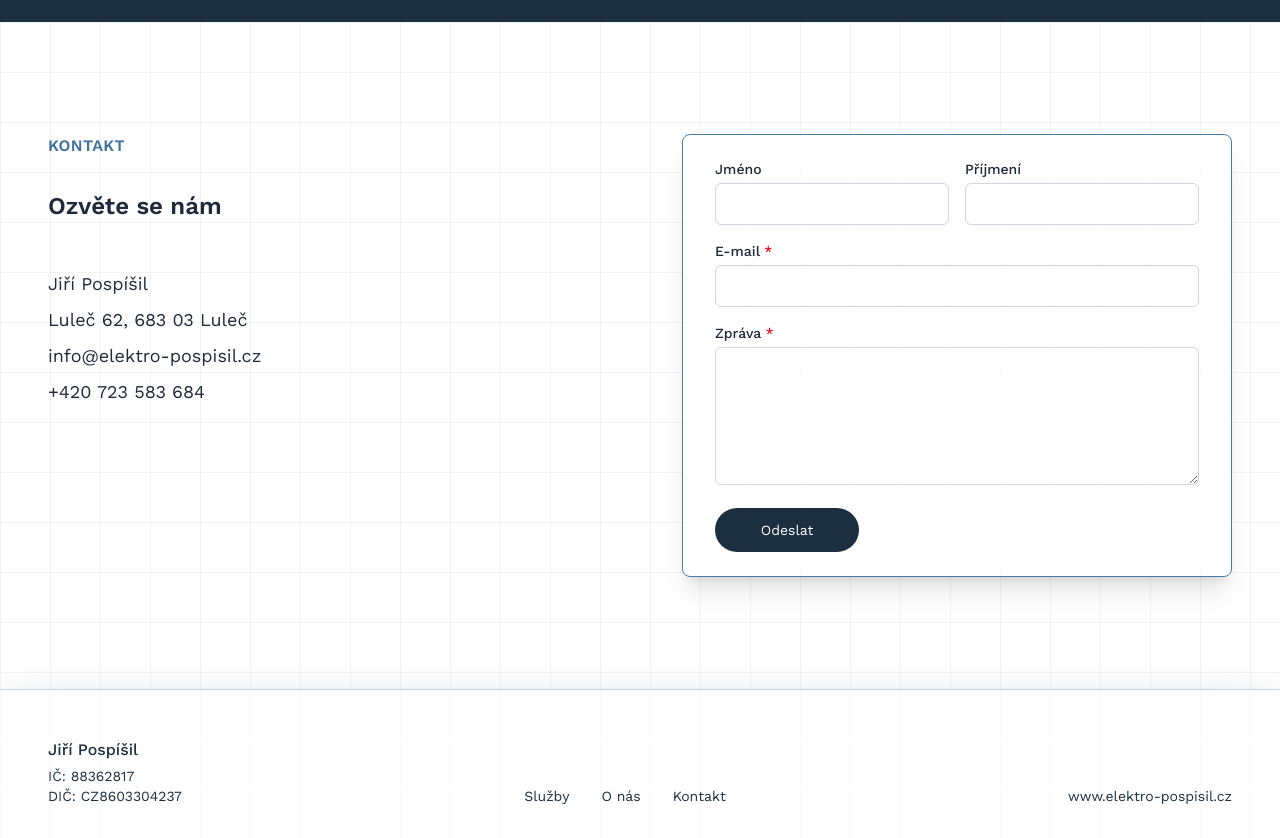
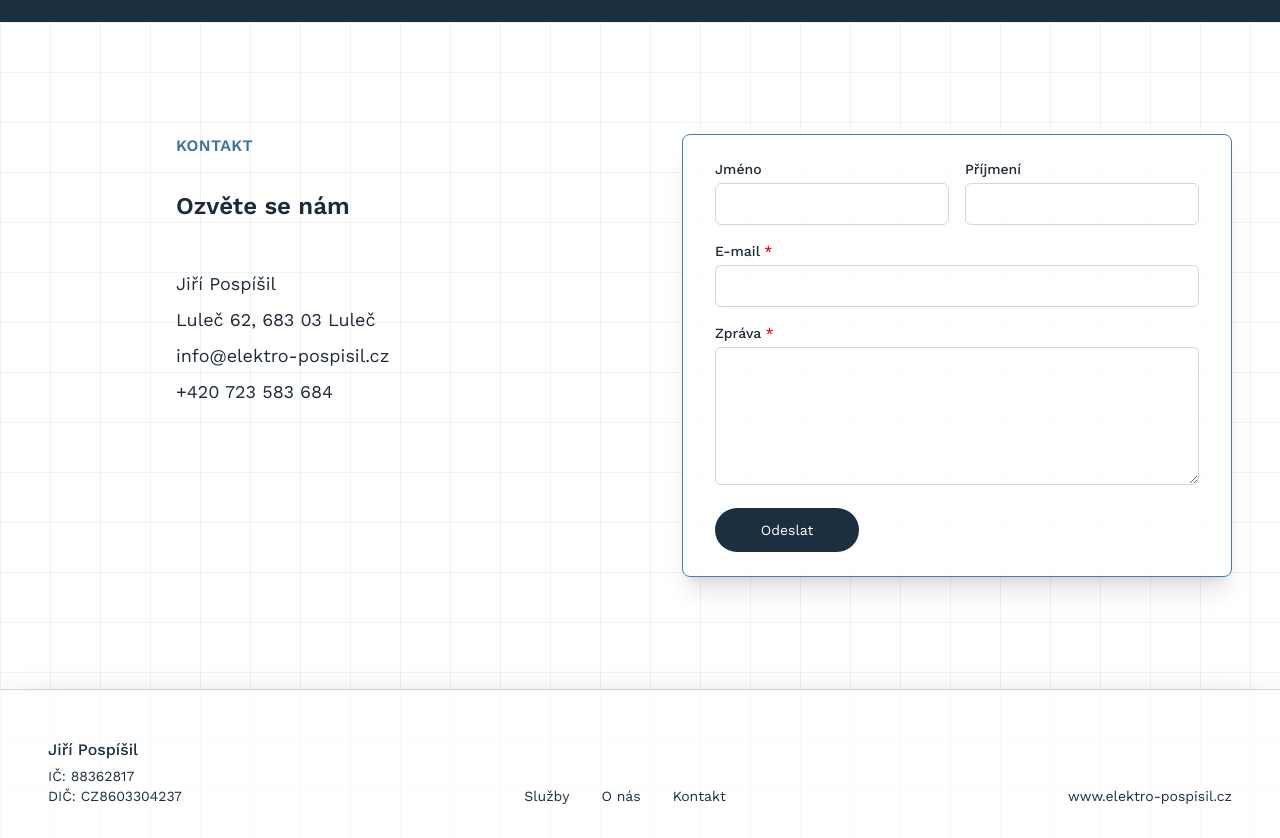
Before and after one commit to hanapp-cz/elektro-pospisil, a Next.js app: page / in a window 1280 px wide. Shown: the part 2420-3258 px from the top of the page. Built offline with nearby package versions, Linux system fonts and the light colour scheme.

Commit message:
refactor: :lipstick: improve section styles

```diff
--- a/src/components/Section.tsx
+++ b/src/components/Section.tsx
@@ -35,7 +35,7 @@ export const Section: React.FC<TProps> = ({
           className={cn(
             "uppercase tracking-wide font-semibold mb-8 text-center",
             titleColor,
-            isHalved && "col-start-1 row-start-1 md:text-left "
+            isHalved && "col-start-1 row-start-1 md:text-left xl:ml-32"
           )}
         >
           {section.name}
@@ -43,13 +43,13 @@ export const Section: React.FC<TProps> = ({
         <p
           className={cn(
             "text-2xl font-semibold mb-12 max-w-[22ch] mx-auto text-center",
-            isHalved && "col-start-1 row-start-2 md:text-left md:mx-0"
+            isHalved && "col-start-1 row-start-2 md:text-left md:mx-0 xl:ml-32"
           )}
         >
           {section.subtitle}
         </p>
         {isHalved && (
-          <div className="col-start-1 row-start-3 mb-8 ml-2 md:m-0">
+          <div className="col-start-1 row-start-3 mb-8 ml-2 md:m-0 xl:ml-32">
             {leftColumn}
           </div>
         )}
```
